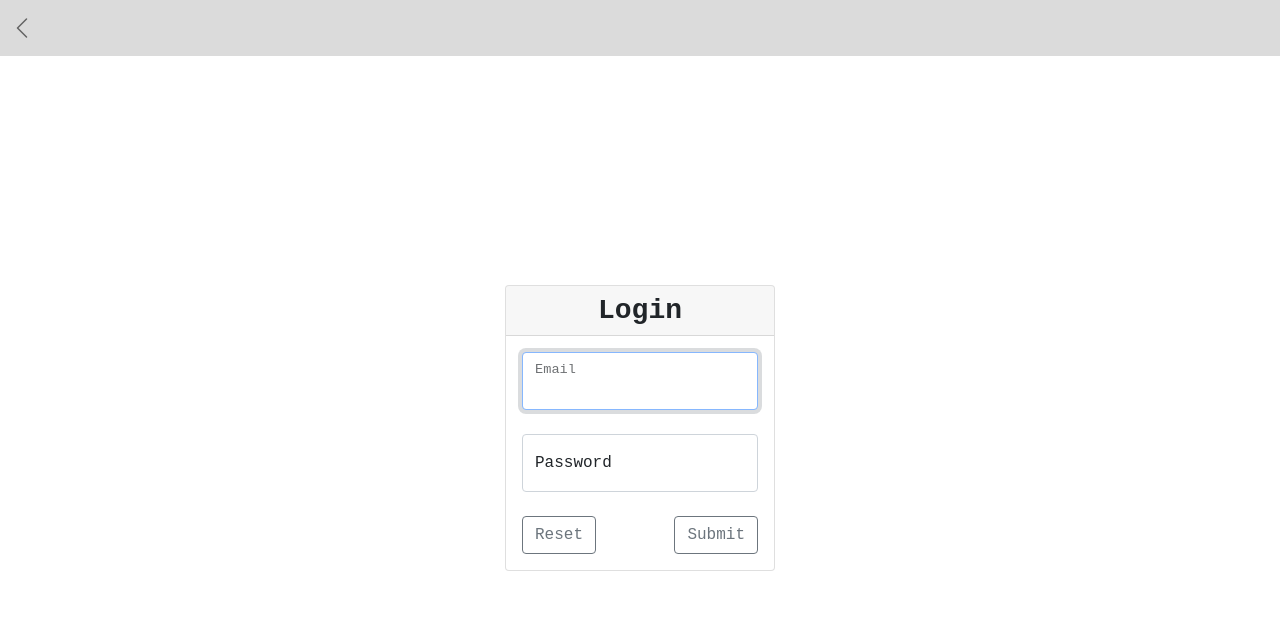
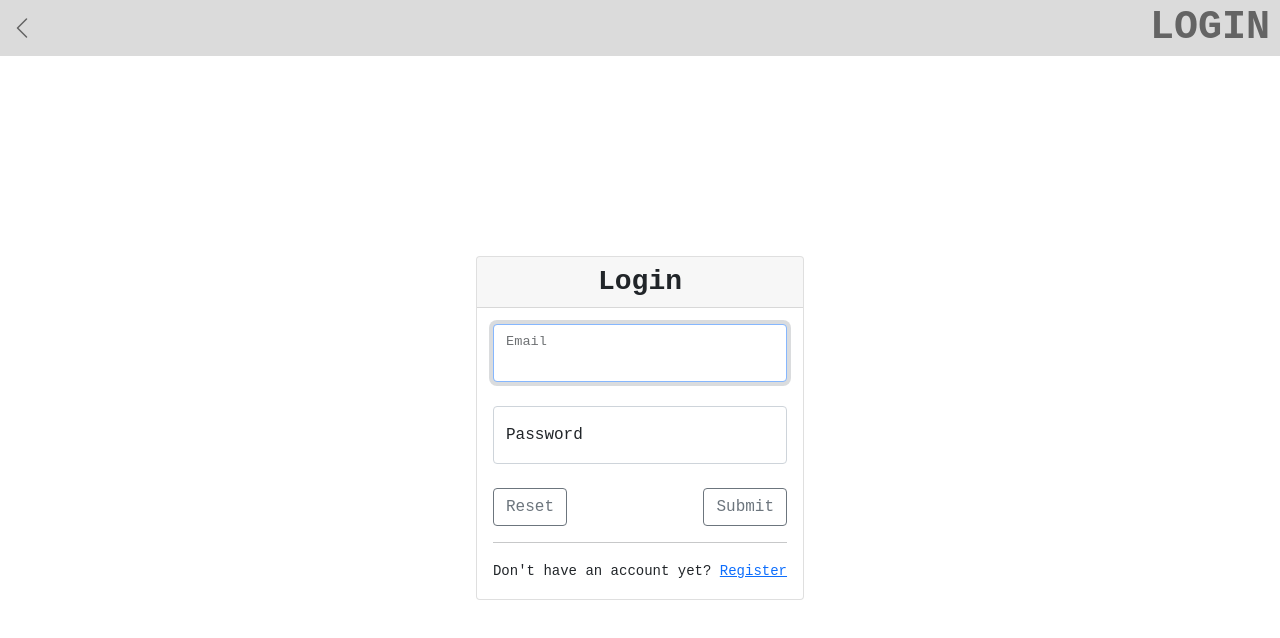
Before and after one commit to YakovVazan/rerack, a React (Vite) app: page /users/login in a window 1280 px wide. Shown: the top 638 px of the page. Built offline with nearby package versions, Linux system fonts and the light colour scheme; no server answers.

Commit message:
feat: added left side headers to register and login pages, refactor: got rid of usePlugsNames hook due to no use

```diff
--- a/src/components/Header/Nav/Nav.jsx
+++ b/src/components/Header/Nav/Nav.jsx
@@ -4,17 +4,13 @@ import TypeDropDown from "../../SeekingTools/DropDowns/TypeDropDown/TypeDropDown
 import CompanyDropDown from "../../SeekingTools/DropDowns/CompanyDropDown/CompanyDropDown.jsx";
 import FilterAndLayout from "../../SeekingTools/FilterAndLayout/FilterAndLayout.jsx";
 import HamburgerAndSideBar from "../HamburgerAndSideBar/HamburgerAndSideBar.jsx";
-import usePlugsNames from "../../../hooks/usePlugsNames.jsx";
 import "./Nav.css";
 
 const Header = () => {
   const location = useLocation();
   const isHomePage = location.pathname === "/";
   const secondQuery = location.pathname.split("/")[2];
-  const plugsNames = usePlugsNames();
-  const plugName = plugsNames.includes(secondQuery)
-    ? secondQuery.replace("_", " ")
-    : "";
+  const rightHeader = /^\d+$/.test(secondQuery) || secondQuery;
 
   return (
     <nav>
@@ -60,7 +56,7 @@ const Header = () => {
           </div>
         </>
       ) : (
-        <h1>{plugName}</h1>
+        rightHeader && <h1>{rightHeader.replace("_", " ").toUpperCase()}</h1>
       )}
     </nav>
   );
--- a/src/hooks/usePlugsNames.jsx
+++ /dev/null
@@ -1,18 +0,0 @@
-import useFetchData from "./useFetchData";
-import { useEffect, useState } from "react";
-
-const usePlugsNames = () => {
-  const { data, isLoading } = useFetchData();
-  const [plugsNames, setPlugsNames] = useState([]);
-
-  useEffect(() => {
-    if (!isLoading)
-      setPlugsNames(
-        data.map((plug) => plug.name.replace(/ /g, "_").toLowerCase())
-      );
-  }, [isLoading]);
-
-  return plugsNames;
-};
-
-export default usePlugsNames;
--- a/src/pages/LoginPage/LoginPage.jsx
+++ b/src/pages/LoginPage/LoginPage.jsx
@@ -1,8 +1,8 @@
+import { useContext, useState } from "react";
+import { Link, useNavigate } from "react-router-dom";
 import Context from "../../context/Context";
-import { useContext, useState } from "react";
-import { useNavigate } from "react-router-dom";
+import Spinner from "../../components/Common/Spinner/Spinner";
 import { localStorageLogin } from "../../config/localStorage";
-import Spinner from "../../components/Common/Spinner/Spinner";
 import "../../styles/auth-card.css";
 
 const LoginPage = () => {
@@ -97,6 +97,11 @@ const LoginPage = () => {
               className="btn btn-outline-secondary"
             />
           </div>
+          <hr />
+          <small>
+            Don&#39;t have an account yet?{" "}
+            <Link to={"/users/register"}>Register</Link>
+          </small>
         </div>
       </div>
     </form>
--- a/src/pages/RegisterPage/RegisterPage.jsx
+++ b/src/pages/RegisterPage/RegisterPage.jsx
@@ -1,5 +1,5 @@
 import { useContext, useState } from "react";
-import { useNavigate } from "react-router-dom";
+import { Link, useNavigate } from "react-router-dom";
 import Context from "../../context/Context";
 import Spinner from "../../components/Common/Spinner/Spinner";
 import "../../styles/auth-card.css";
@@ -108,6 +108,10 @@ const RegisterPage = () => {
               className="btn btn-outline-secondary"
             />
           </div>
+          <hr />
+          <small>
+            Already registered? <Link to={"/users/login"}>Login</Link>
+          </small>
         </div>
       </div>
     </form>
```
